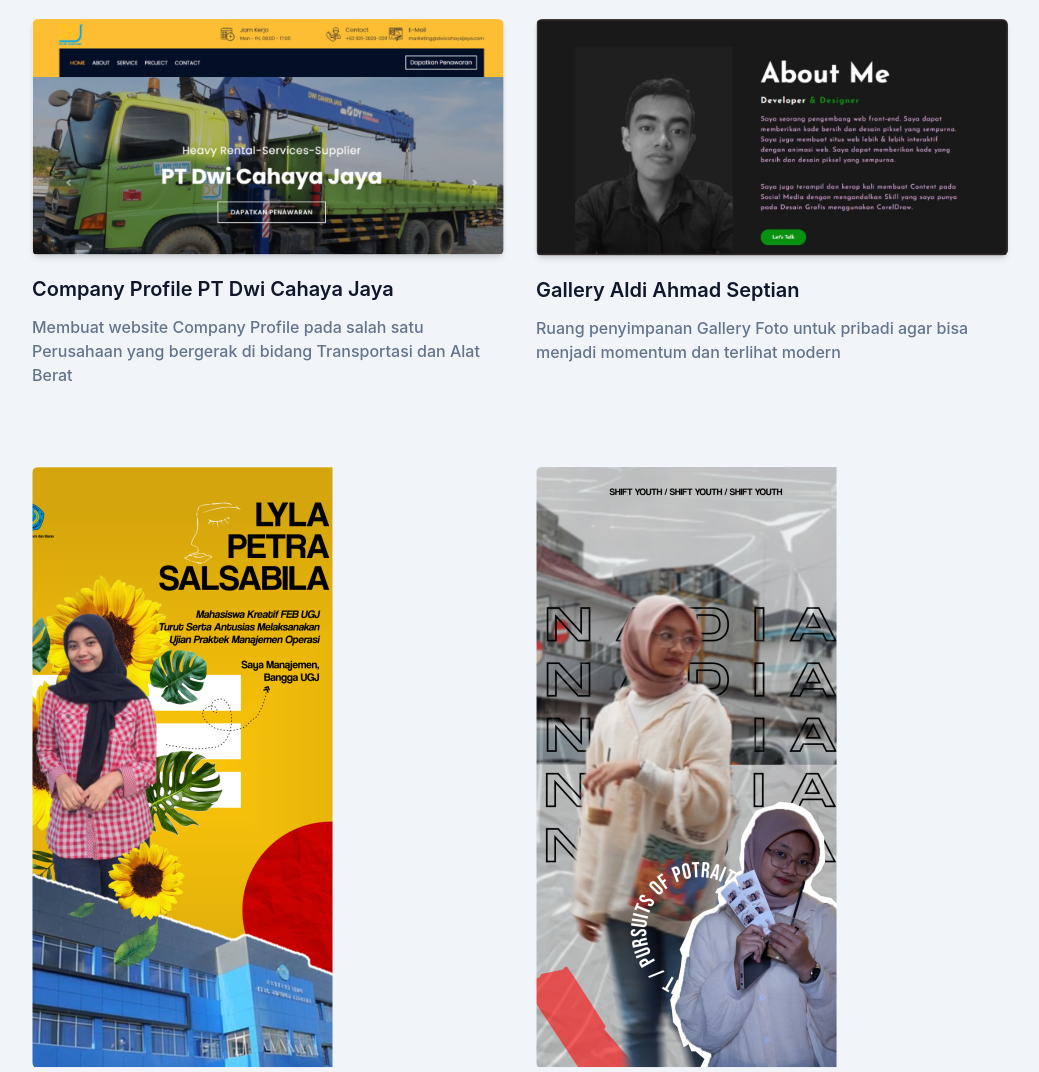
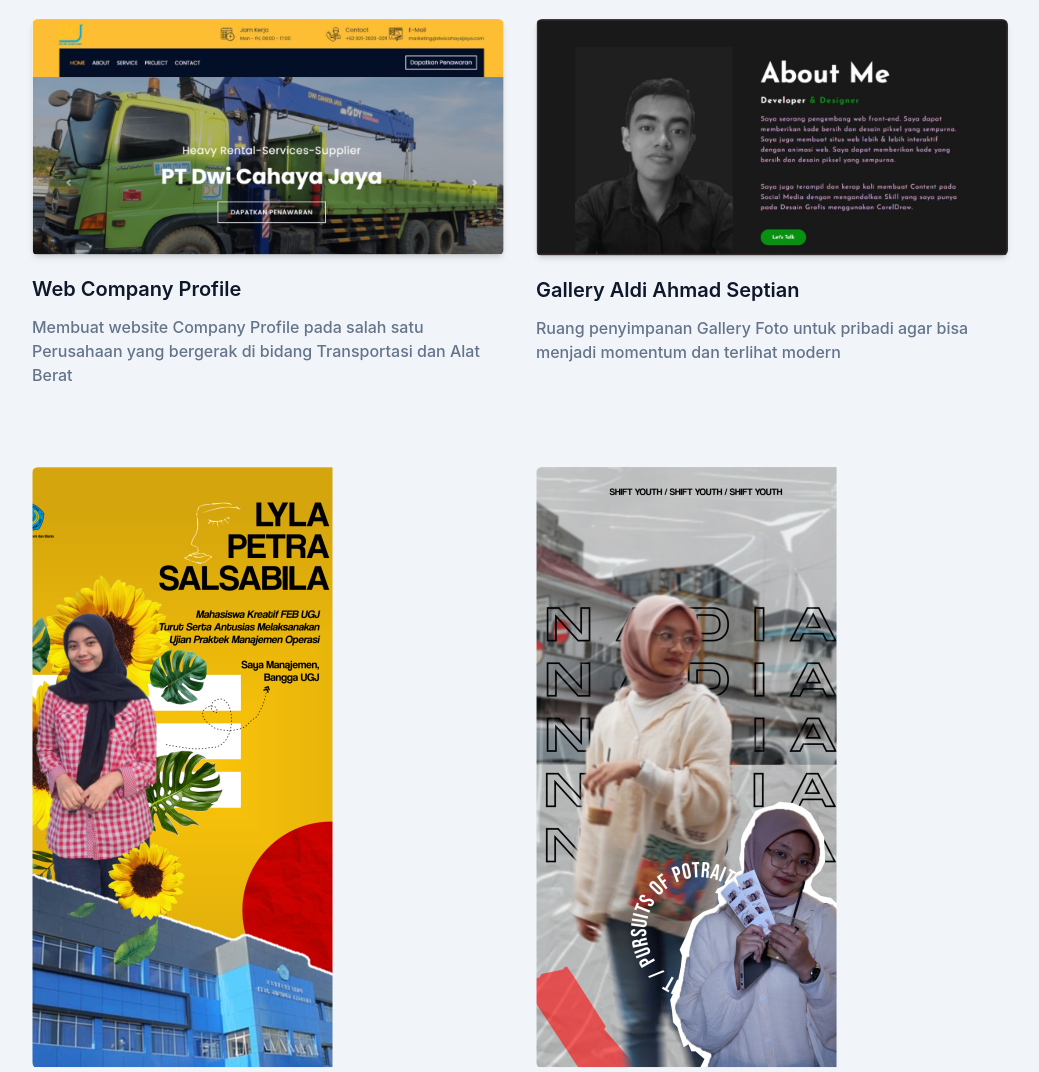
Before and after one commit to aldiahmadseptian/portfolio, a plain HTML site: page index.html in a window 1280 px wide. Shown: the part 1657-2729 px from the top of the page, without its empty margins (120-1159 px from the left). Drawn offline with Linux system fonts and the light colour scheme.

Commit message:
menghapus nama perusahaan

```diff
--- a/index.html
+++ b/index.html
@@ -156,7 +156,7 @@
             <div class="rounded-md shadow-md overflow-hidden">
               <img src="dist/img/portfolio/portfolio-1.png" alt="Web Company Profile PT DCJ" width="w-full" />
             </div>
-            <h3 class="font-semibold text-xl text-dark mt-5 mb-3">Company Profile PT Dwi Cahaya Jaya</h3>
+            <h3 class="font-semibold text-xl text-dark mt-5 mb-3">Web Company Profile</h3>
             <p class="font-medium text-base text-secondary">Membuat website Company Profile pada salah satu Perusahaan yang bergerak di bidang Transportasi dan Alat Berat</p>
           </div>
           <div class="mb-12 p-4 md:w-1/2">
```
